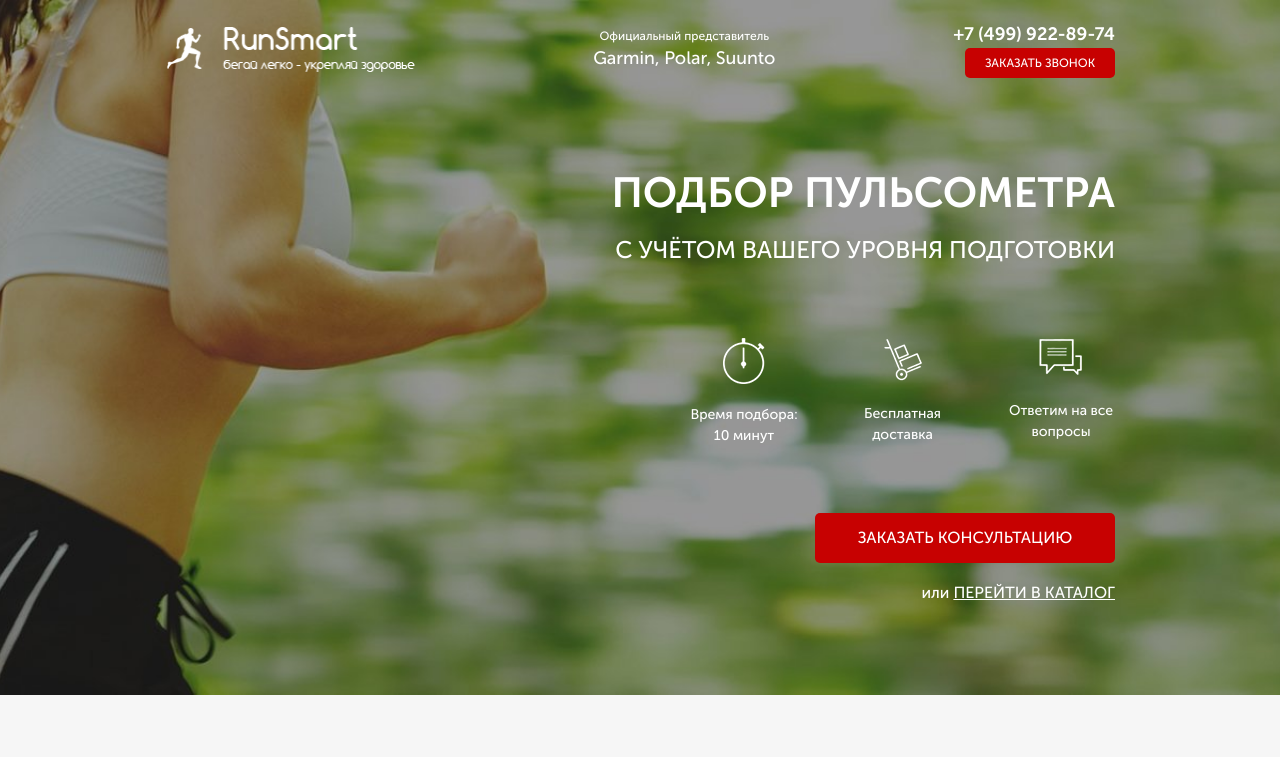
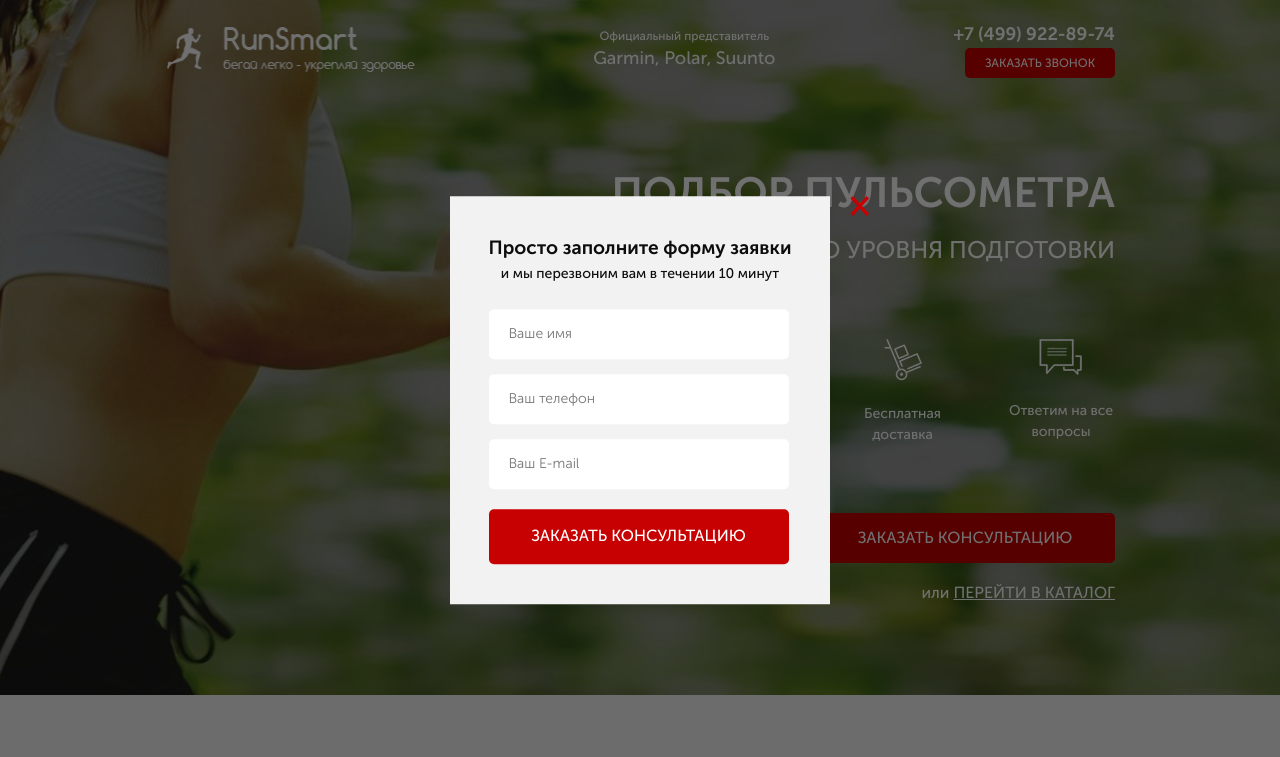
Before and after one commit to falconiox/heart_rate, a website: page src/index.html in a window 1280 px wide. Both pictures are taken after a click on the button "ЗАКАЗАТЬ ЗВОНОК". Shown: the top 757 px of the page. Drawn offline with Linux system fonts and the light colour scheme.

Commit message:
Add modals

```diff
--- a/src/index.html
+++ b/src/index.html
@@ -25,7 +25,7 @@
                   <a class="header__phone" href="tel:+74999228974"
                      >+7 (499) 922-89-74</a
                   >
-                  <button class="button">заказать звонок</button>
+                  <button class="button" data-modal="consultation">заказать звонок</button>
                </div>
             </header>
             <div class="promo__wrapper">
@@ -48,7 +48,7 @@
                      Ответим на все вопросы
                   </div>
                </div>
-               <button class="button button_main">заказать кОНСУЛЬТАЦИЮ</button>
+               <button class="button button_main" data-modal="consultation">заказать кОНСУЛЬТАЦИЮ</button>
                <div class="promo__link">
                   или <a href="#">ПЕРЕЙТИ В КАТАЛОГ</a>
                </div>
@@ -207,7 +207,7 @@
                            class="catalog-item__img"
                         />
                         <div class="catalog-item__subtitle">
-                           Пульсометр Polar FT1
+                           Пульсометр Suunto M2
                         </div>
                         <div class="catalog-item__descr">
                            Для первых шагов в тренировках, основанных на
@@ -773,6 +773,68 @@
          ></iframe>
       </footer>
 
+      <div class="overlay">
+         <div class="modal" id="consultation">
+            <div class="modal__close">&times;</div>
+            <div class="modal__subtitle">Просто заполните форму заявки</div>
+            <div class="modal__descr">
+               и мы перезвоним вам в течении 10 минут
+            </div>
+
+            <form class="feed-form feed-form_mt10" action="#">
+               <input name="name" required type="text" placeholder="Ваше имя" />
+               <input
+                  name="phone"
+                  required
+                  type="tel"
+                  placeholder="Ваш телефон"
+               />
+               <input
+                  name="email"
+                  required
+                  type="text"
+                  placeholder="Ваш E-mail"
+               />
+               <button type="submit" class="button button_submit">
+                  заказать кОНСУЛЬТАЦИЮ
+               </button>
+            </form>
+         </div>
+
+         <div class="modal" id="order">
+            <div class="modal__close">&times;</div>
+            <div class="modal__subtitle">Ваш заказ:</div>
+            <div class="modal__descr">Пульсометр Polar FT1</div>
+
+            <form class="feed-form feed-form_mt10" action="#">
+               <input name="name" required type="text" placeholder="Ваше имя" />
+               <input
+                  name="phone"
+                  required
+                  type="tel"
+                  placeholder="Ваш телефон"
+               />
+               <input
+                  name="email"
+                  required
+                  type="text"
+                  placeholder="Ваш E-mail"
+               />
+               <button type="submit" class="button button_submit">
+                  Купить
+               </button>
+            </form>
+         </div>
+
+         <div class="modal modal_mini" id="thanks">
+            <div class="modal__close">&times;</div>
+            <div class="modal__subtitle">Спасибо за вашу заявку!</div>
+            <div class="modal__descr">
+               Наш менеджер свяжется с вами в ближайшее время!
+            </div>
+         </div>
+      </div>
+
       <script src="js/script.js"></script>
    </body>
 </html>
--- a/src/js/script.js
+++ b/src/js/script.js
@@ -28,7 +28,7 @@ function nextSlide() {
       count = 0;
    }
    images[count].style.opacity = '1';
-   acitvityDot()
+   acitvityDot();
 }
 
 const dots = document.createElement('div');
@@ -43,7 +43,7 @@ images.forEach((_, idx) => {
       images[count].style.opacity = '0';
       count = idx;
       images[idx].style.opacity = '1';
-      acitvityDot()
+      acitvityDot();
       clearInterval(intervalId);
    });
 
@@ -63,9 +63,7 @@ function acitvityDot() {
    });
 }
 
-
-acitvityDot()
-
+acitvityDot();
 
 ///
 /// Tabs /////////////////////////
@@ -107,3 +105,56 @@ document.querySelectorAll('.catalog-item__back').forEach((item, idx) => {
       contentCards[idx].classList.add('catalog-item__content_active');
    });
 });
+
+//
+/// Modal(Fade)
+//
+
+const overlay = document.querySelector('.overlay');
+const modalCons = document.querySelector('#consultation');
+const modalOrder = document.querySelector('#order');
+const modalClose = document.querySelectorAll('.modal__close');
+
+document.querySelectorAll('[data-modal=consultation]').forEach((btn) => {
+   btn.addEventListener('click', () => {
+      overlay.style.display = 'block';
+      modalCons.style.display = 'block';
+
+      setTimeout(() => {
+         overlay.style.opacity = '1';
+         modalCons.style.opacity = '1';
+      }, 0);
+   });
+});
+
+modalClose.forEach((cross) => {
+   console.log(cross);
+   cross.addEventListener('click', () => {
+      cross.parentElement.style.opacity = '0';
+      cross.parentElement.parentElement.style.opacity = '0';
+      setTimeout(() => {
+         cross.parentElement.style.display = 'none';
+         cross.parentElement.parentElement.style.display = 'none';
+      }, 1000);
+   });
+});
+
+/// buy modal
+
+const buyBtns = document.querySelectorAll('.button_mini');
+
+buyBtns.forEach((btn, idx) =>
+   btn.addEventListener('click', () => {
+      const title = document.querySelectorAll('.catalog-item__subtitle')[idx];
+
+      document.querySelector('#order .modal__descr').textContent = title.textContent
+
+      overlay.style.display = 'block';
+      modalOrder.style.display = 'block';
+
+      setTimeout(() => {
+         overlay.style.opacity = '1';
+         modalOrder.style.opacity = '1';
+      }, 0);
+   })
+);
--- a/src/sass/blocks/_forms.scss
+++ b/src/sass/blocks/_forms.scss
@@ -13,4 +13,7 @@
       font-weight: 300;
       color: #4b4b4b;
    }
+   &_mt10 {
+      margin-top: 10px;
+   }
 }
--- /dev/null
+++ b/src/sass/blocks/_modal.scss
@@ -0,0 +1,49 @@
+.overlay {
+   display: none;
+   position: fixed;
+   top: 0;
+   width: 100vw;
+   height: 100vh;
+   background-color: rgba(0, 0, 0, 0.56);
+   opacity: 0;
+   transition: opacity 1s;
+}
+.modal {
+   padding: 38px 38.5px 40px 38.5px;
+   width: 380px;
+   min-height: 400px;
+   background-color: #f2f2f2;
+   margin: 50vh auto 0;
+   transform: translateY(-50%);
+   &__close {
+      position: absolute;
+      top: -18px;
+      right: -40px;
+      font-size: 35px;
+      font-weight: 700;
+      color: #c70101;
+      cursor: pointer;
+   }
+   &__subtitle {
+      font-size: 19px;
+      font-weight: 700;
+      color: #0d0d0d;
+      text-align: center;
+   }
+   &__descr {
+      font-size: 14px;
+      font-weight: 500;
+      color: #0d0d0d;
+      text-align: center;
+   }
+   &_mini {
+      min-height: 140px;
+   }
+}
+
+#consultation,
+#order, #thanks {
+   display: none;
+   opacity: 0;
+   transition: opacity 1s;
+}
--- a/src/sass/style.scss
+++ b/src/sass/style.scss
@@ -22,3 +22,4 @@
 @import 'blocks/reviews';
 @import 'blocks/footer';
 @import 'media/media';
+@import 'blocks/modal';
```
Also changed, not shown: src/css/style.min.css.
